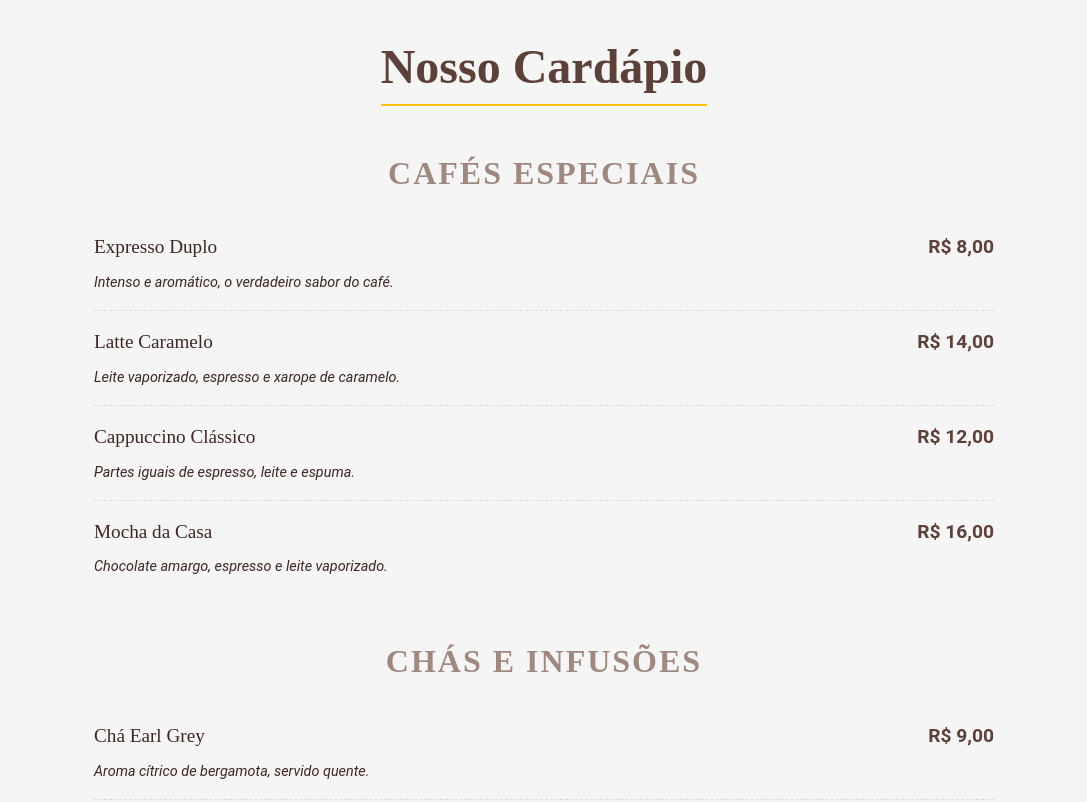
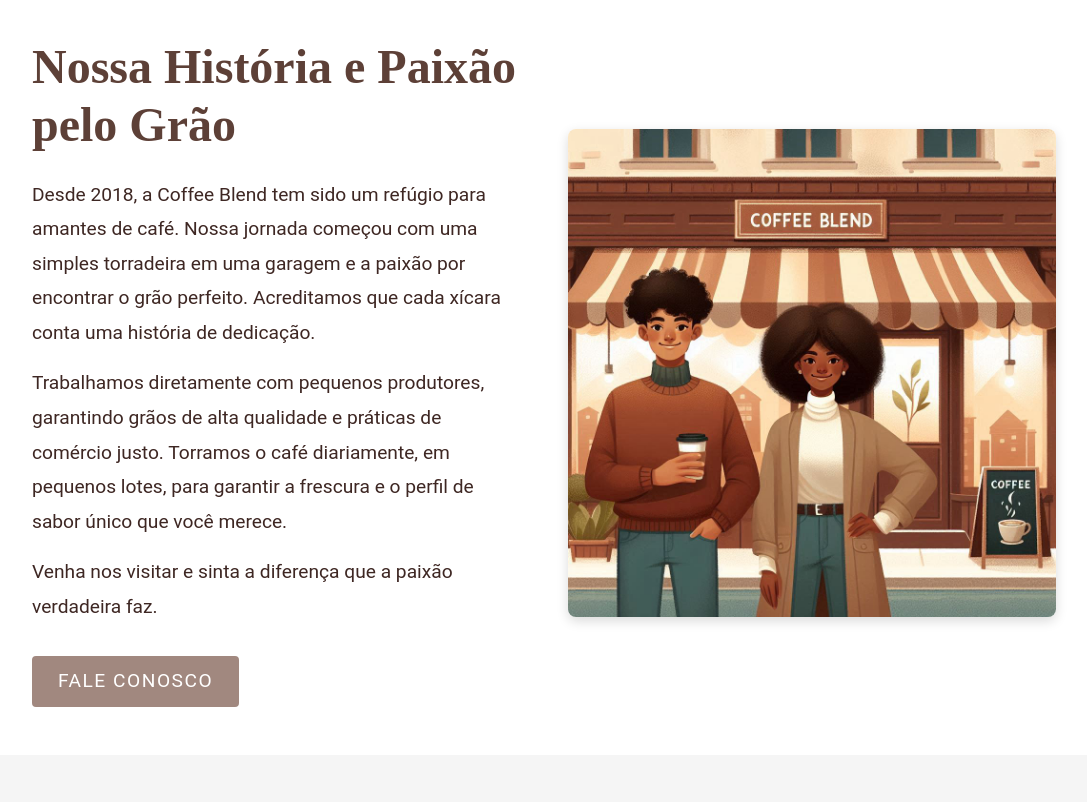
Before and after one commit to PatricAugusto/Free-Template-Cafeteria-v1, a React (Vite) app: page / in a window 1280 px wide. Shown: the part 800-1602 px from the top of the page, without its empty margins (96-1183 px from the left). Built offline with nearby package versions, Linux system fonts and the light colour scheme.

Commit message:
feat(content): Adiciona a seção AboutSection com layout de duas colunas

```diff
--- a/src/App.jsx
+++ b/src/App.jsx
@@ -1,5 +1,6 @@
 import Header from './components/Header/Header';
 import HeroSection from './components/HeroSection/HeroSection';
+import AboutSection from './components/AboutSection/AboutSection';
 import Menu from './components/Menu/Menu';
 import Footer from './components/Footer/Footer';
 import styled from 'styled-components';
@@ -17,6 +18,7 @@ function App() {
       <HeroSection />
 
       <main>
+        <AboutSection />
         <Menu />
       </main>
 
--- /dev/null
+++ b/src/components/AboutSection/AboutSection.jsx
@@ -0,0 +1,44 @@
+import React from 'react';
+import Button from '../Button/Button';
+import {
+  AboutContainer,
+  ContentWrapper,
+  TextContent,
+  ImageWrapper,
+  AboutTitle,
+  Paragraph
+} from './AboutSection.styles';
+
+import AboutImage from '../../assets/about-image.jpeg';
+
+const AboutSection = () => {
+  return (
+    <AboutContainer id="about">
+      <ContentWrapper>
+        <TextContent>
+          <AboutTitle>Nossa História e Paixão pelo Grão</AboutTitle>
+
+          <Paragraph>
+            Desde 2018, a Coffee Blend tem sido um refúgio para amantes de café. Nossa jornada começou com uma simples torradeira em uma garagem e a paixão por encontrar o grão perfeito. Acreditamos que cada xícara conta uma história de dedicação.
+          </Paragraph>
+
+          <Paragraph>
+            Trabalhamos diretamente com pequenos produtores, garantindo grãos de alta qualidade e práticas de comércio justo. Torramos o café diariamente, em pequenos lotes, para garantir a frescura e o perfil de sabor único que você merece.
+          </Paragraph>
+
+          <Paragraph>
+            Venha nos visitar e sinta a diferença que a paixão verdadeira faz.
+          </Paragraph>
+
+          <Button href="#contact">Fale Conosco</Button>
+        </TextContent>
+
+        <ImageWrapper>
+          <img src={AboutImage} alt="Nossa cafeteria e ambiente acolhedor" />
+        </ImageWrapper>
+      </ContentWrapper>
+    </AboutContainer>
+  );
+};
+
+export default AboutSection;
--- /dev/null
+++ b/src/components/AboutSection/AboutSection.styles.js
@@ -0,0 +1,76 @@
+import styled from 'styled-components';
+import { theme } from '../../styles/Theme';
+
+export const AboutContainer = styled.section`
+  padding: ${theme.spacings.extraLarge} 10%;
+  background-color: ${theme.colors.white};
+  text-align: center;
+`;
+
+export const AboutTitle = styled.h2`
+  font-size: ${theme.typography.size.huge};
+  color: ${theme.colors.primary};
+  margin-bottom: ${theme.spacings.large};
+  text-align: left;
+`;
+
+export const ContentWrapper = styled.div`
+  display: flex;
+  justify-content: space-between;
+  align-items: center;
+  gap: ${theme.spacings.extraLarge};
+  max-width: 1200px;
+  margin: 0 auto;
+
+  @media (max-width: 992px) {
+    flex-direction: column;
+    gap: ${theme.spacings.large};
+  }
+`;
+
+export const TextContent = styled.div`
+  flex: 1;
+  text-align: left;
+
+  @media (max-width: 992px) {
+    text-align: center;
+    ${AboutTitle} {
+      text-align: center;
+    }
+  }
+`;
+
+export const Paragraph = styled.p`
+  font-size: ${theme.typography.size.medium};
+  color: ${theme.colors.text};
+  margin-bottom: ${theme.spacings.medium};
+  line-height: 1.8;
+
+  strong {
+    color: ${theme.colors.secondary};
+    font-weight: 700;
+  }
+`;
+
+export const ImageWrapper = styled.div`
+  flex: 1;
+  max-width: 500px;
+  overflow: hidden;
+  border-radius: 8px;
+  box-shadow: 0 4px 12px rgba(0, 0, 0, 0.15);
+
+  img {
+    width: 100%;
+    height: auto;
+    display: block;
+    transition: transform 0.3s ease;
+
+    &:hover {
+      transform: scale(1.03);
+    }
+  }
+
+  @media (max-width: 992px) {
+    max-width: 100%;
+  }
+`;
```
Also changed, not shown: src/assets/about-image.jpeg (added).
